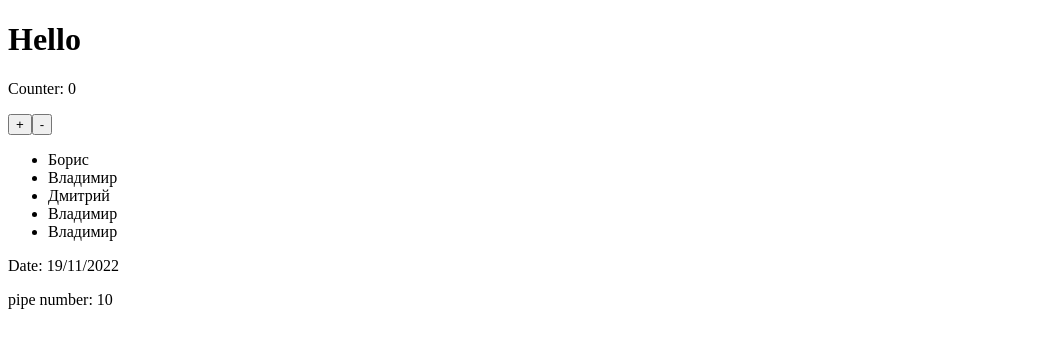
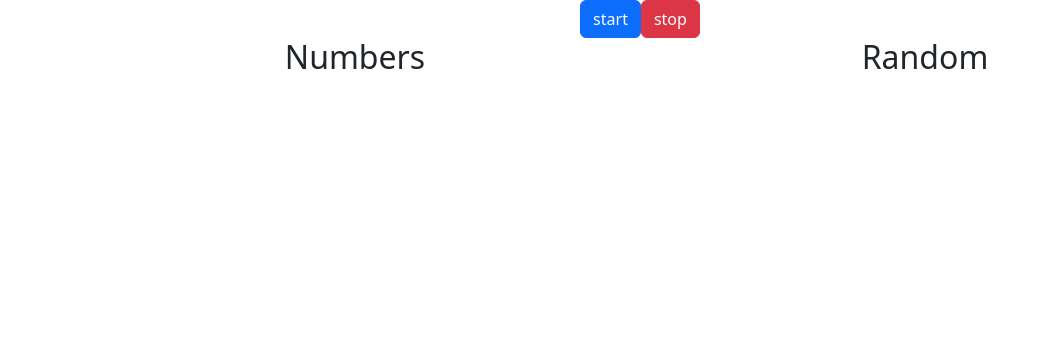
Before and after one commit to meg4eg/FirstEvoApp, an Angular app: page / in a window 1280 px wide. Shown: the top 348 px of the page, without its empty margins (0-1041 px from the left). Built offline with nearby package versions, Linux system fonts and the light colour scheme.

Commit message:
practice 11 rxjs

```diff
--- a/src/app/app.component.html
+++ b/src/app/app.component.html
@@ -1,7 +1,25 @@
-<h1>{{ title }}</h1>
-<app-component-b></app-component-b>
-<ul>
-	<li *ngFor="let name of names">{{ name.name }}</li>
-</ul>
-<p>Date: {{ date | date: 'dd/MM/YYYY'}}</p>
-<p>pipe number: {{ 5 | plusFive }}</p>
+
+<div class="container text-center">
+	<button class="btn btn-primary" (click)="start()">start</button>
+	<button class="btn btn-danger" (click)="stop()">stop</button>
+	<div class="row align-items-start">
+
+		<div class="col">
+			<h2>Numbers</h2>
+			<ul style="list-style: none">
+				<li *ngFor="let number of numbers">
+					{{ number }}
+				</li>
+			</ul>
+		</div>
+		<div class="col">
+			<h2>Random</h2>
+			<ul style="list-style: none">
+				<li *ngFor="let random of randoms">
+					{{ random }}
+				</li>
+			</ul>
+		</div>
+
+	</div>
+</div>
--- a/src/app/app.component.ts
+++ b/src/app/app.component.ts
@@ -1,4 +1,5 @@
 import { Component } from '@angular/core';
+import { interval, map, Subscription } from 'rxjs';
 
 @Component({
     selector: 'app-root',
@@ -6,23 +7,31 @@ import { Component } from '@angular/core';
     styleUrls: ['./app.component.css'],
 })
 export class AppComponent {
-    public title = 'Hello';
-    public date = new Date();
-    public names = [
-        {
-            name: 'Борис',
-        },
-        {
-            name: 'Владимир',
-        },
-        {
-            name: 'Дмитрий',
-        },
-        {
-            name: 'Владимир',
-        },
-        {
-            name: 'Владимир',
-        },
-    ];
+
+    constructor() {
+    }
+
+    private randNumber = Math.floor(Math.random() * 101);
+    public numbers: Array<number> = [];
+    public numbersInterval$!: Subscription;
+    public randomInterval$!: Subscription;
+    public randoms: Array<string> = [];
+
+    public start() {
+        const intervalStream = interval(2000);
+        this.numbersInterval$ = intervalStream.subscribe(value => this.numbers.push(value));
+
+        this.randomInterval$ = intervalStream.pipe(
+            map(value => `Random value: ${Math.floor(Math.random() * 101)}`),
+        )
+            .subscribe(
+                value => this.randoms.push(value)
+            );
+
+    }
+
+    public stop() {
+        this.numbersInterval$.unsubscribe();
+        this.randomInterval$.unsubscribe();
+    }
 }
--- a/src/app/app.module.ts
+++ b/src/app/app.module.ts
@@ -3,14 +3,10 @@ import { BrowserModule } from '@angular/platform-browser';
 
 import { AppRoutingModule } from './app-routing.module';
 import { AppComponent } from './app.component';
-import { ComponentBComponent } from './component-b/component-b.component';
-import { PlusFivePipe } from './plus-five.pipe';
 
 @NgModule({
   declarations: [
     AppComponent,
-    ComponentBComponent,
-    PlusFivePipe
   ],
   imports: [
     BrowserModule,
--- a/src/app/component-b/component-b.component.html
+++ /dev/null
@@ -1,3 +0,0 @@
-<p>Counter: {{ counter }}</p>
-<button (click)="changeCounter(true)">+</button>
-<button (click)="changeCounter(false)">-</button>
--- a/src/app/component-b/component-b.component.ts
+++ /dev/null
@@ -1,21 +0,0 @@
-import { Component, OnInit } from '@angular/core';
-
-@Component({
-  selector: 'app-component-b',
-  templateUrl: './component-b.component.html',
-  styleUrls: ['./component-b.component.css']
-})
-export class ComponentBComponent implements OnInit {
-
-  constructor() { }
-
-  ngOnInit(): void {
-  }
-
-  counter = 0;
-
-  public changeCounter(type: boolean): void {
-    type? this.counter++ : this.counter--;
-  }
-
-}
--- a/src/app/plus-five.pipe.ts
+++ /dev/null
@@ -1,12 +0,0 @@
-import { Pipe, PipeTransform } from '@angular/core';
-
-@Pipe({
-  name: 'plusFive'
-})
-export class PlusFivePipe implements PipeTransform {
-
-  transform(value: number, ...args: unknown[]): unknown {
-    return value + 5;
-  }
-
-}
--- a/src/index.html
+++ b/src/index.html
@@ -6,6 +6,7 @@
   <base href="/">
   <meta name="viewport" content="width=device-width, initial-scale=1">
   <link rel="icon" type="image/x-icon" href="favicon.ico">
+  <link href="https://cdn.jsdelivr.net/npm/bootstrap@5.3.0-alpha1/dist/css/bootstrap.min.css" rel="stylesheet" integrity="sha384-GLhlTQ8iRABdZLl6O3oVMWSktQOp6b7In1Zl3/Jr59b6EGGoI1aFkw7cmDA6j6gD" crossorigin="anonymous">
 </head>
 <body>
   <app-root></app-root>
```
Also changed, not shown: src/app/component-b/component-b.component.css (deleted), 2 other files (tests, documents, lock files or other folders).
